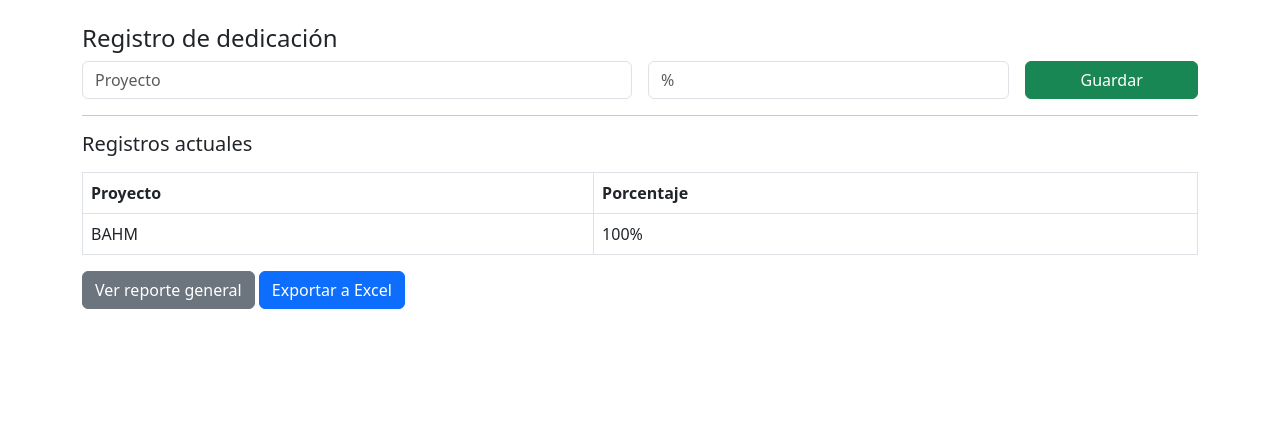
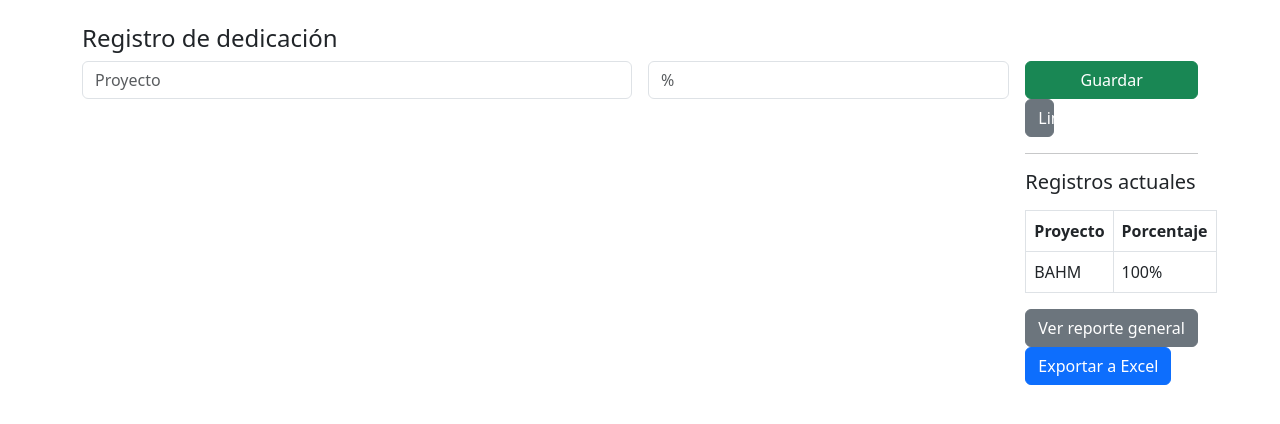
Before and after one commit to MrJair91/Report_tiempos, a Flask app: page /dashboard/1 in a window 1280 px wide. Shown: the top 424 px of the page. Run offline with Flask 3, Linux system fonts and the light colour scheme.

Commit message:
Botón de limpiar formulario

```diff
--- a/templates/dashboard.html
+++ b/templates/dashboard.html
@@ -18,6 +18,8 @@
       </div>
       <div class="col-md-2">
         <button class="btn btn-success w-100">Guardar</button>
+        <div class="col-md-2">
+  <button type="button" class="btn btn-secondary w-100" onclick="document.querySelector('form').reset()">Limpiar</button>
       </div>
     </form>
 
```
